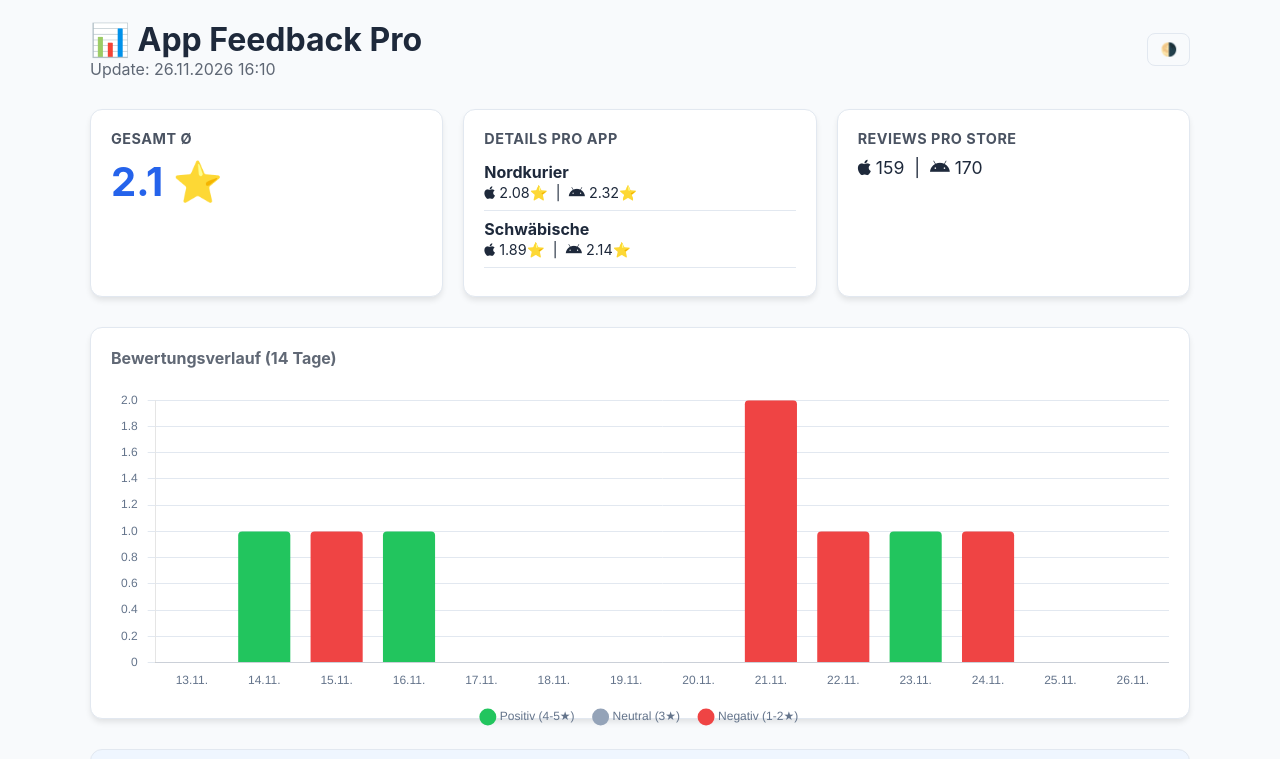
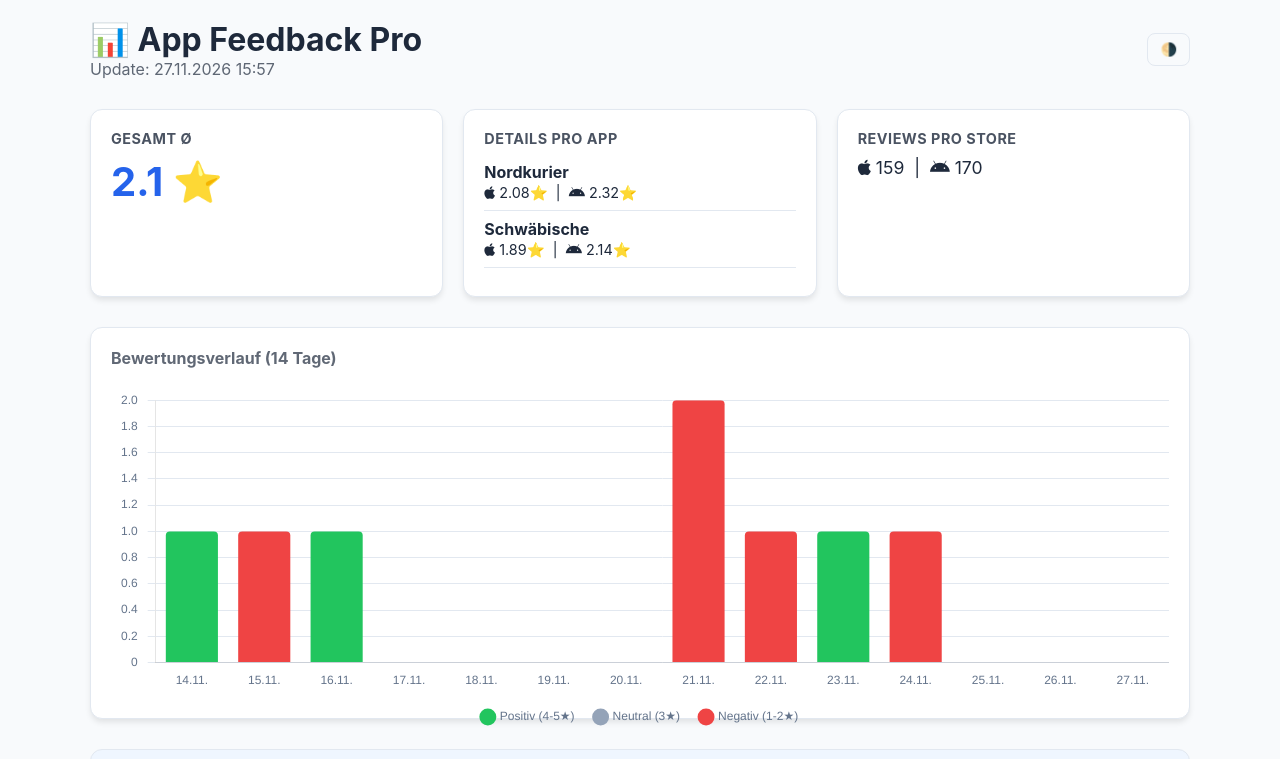
Before and after one commit to Hatozoro/feedback-agent, a plain HTML site: page public/index.html in a window 1280 px wide. Shown: the top 759 px of the page. Drawn offline with nearby package versions, Linux system fonts and the light colour scheme.

Commit message:
Data: Update review history und Dashboard

```diff
--- a/public/index.html
+++ b/public/index.html
@@ -75,7 +75,7 @@
             <header>
                 <div>
                     <h1 style="margin:0;">📊 App Feedback Pro </h1>
-                    <span style="opacity:0.7;">Update: 26.11.2026 16:10</span>
+                    <span style="opacity:0.7;">Update: 27.11.2026 15:57</span>
                 </div>
                 <button class="theme-btn" onclick="toggleTheme()">🌗</button>
             </header>
@@ -253,11 +253,11 @@ Was mich als Abonnent sehr stört ist, dass ich online immer Werbung eingeblende
             let chart = new Chart(ctx, {
                 type: 'bar',
                 data: {
-                    labels: ["13.11.", "14.11.", "15.11.", "16.11.", "17.11.", "18.11.", "19.11.", "20.11.", "21.11.", "22.11.", "23.11.", "24.11.", "25.11.", "26.11."],
+                    labels: ["14.11.", "15.11.", "16.11.", "17.11.", "18.11.", "19.11.", "20.11.", "21.11.", "22.11.", "23.11.", "24.11.", "25.11.", "26.11.", "27.11."],
                     datasets: [
-                        { label: 'Positiv (4-5★)', data: [0, 1, 0, 1, 0, 0, 0, 0, 0, 0, 1, 0, 0, 0], backgroundColor: '#22c55e', borderRadius: 4 },
+                        { label: 'Positiv (4-5★)', data: [1, 0, 1, 0, 0, 0, 0, 0, 0, 1, 0, 0, 0, 0], backgroundColor: '#22c55e', borderRadius: 4 },
                         { label: 'Neutral (3★)', data: [0, 0, 0, 0, 0, 0, 0, 0, 0, 0, 0, 0, 0, 0], backgroundColor: '#94a3b8', borderRadius: 4 },
-                        { label: 'Negativ (1-2★)', data: [0, 0, 1, 0, 0, 0, 0, 0, 2, 1, 0, 1, 0, 0], backgroundColor: '#ef4444', borderRadius: 4 }
+                        { label: 'Negativ (1-2★)', data: [0, 1, 0, 0, 0, 0, 0, 2, 1, 0, 1, 0, 0, 0], backgroundColor: '#ef4444', borderRadius: 4 }
                     ]
                 },
                 options: {
```
